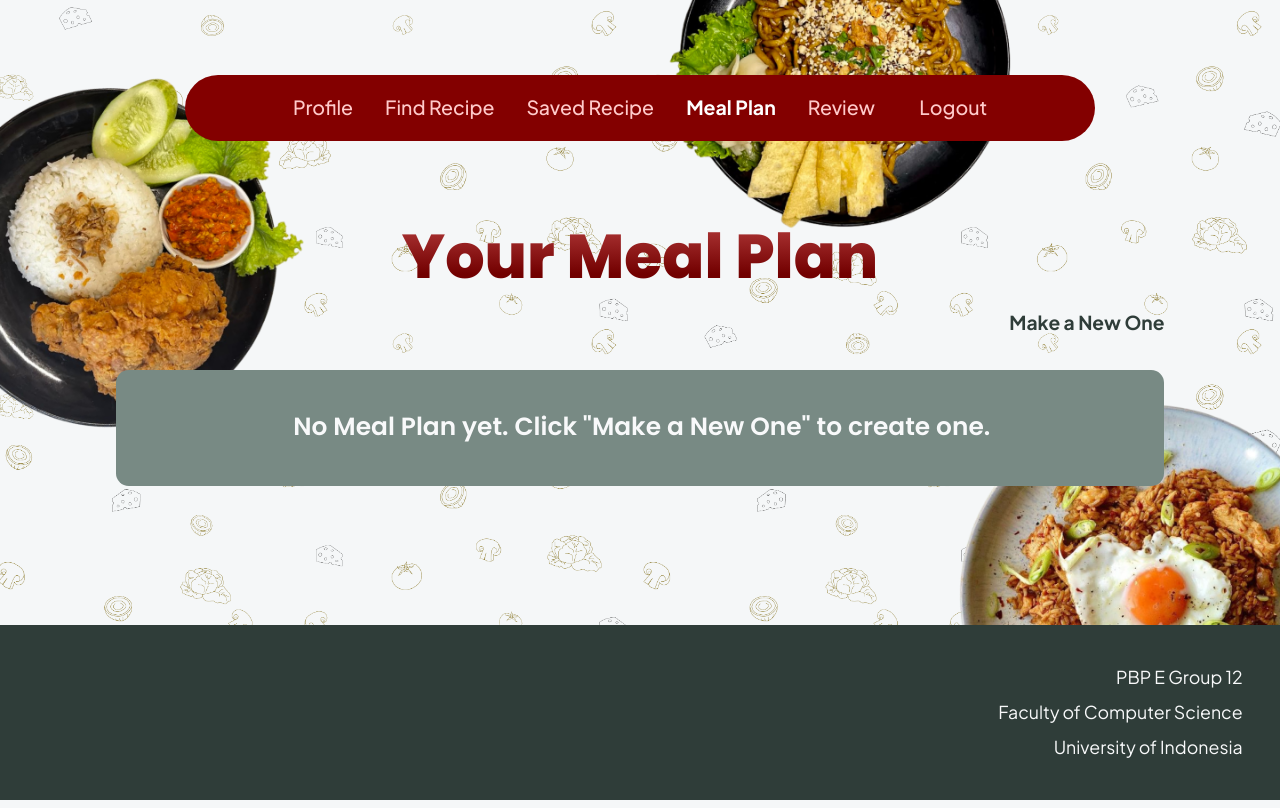
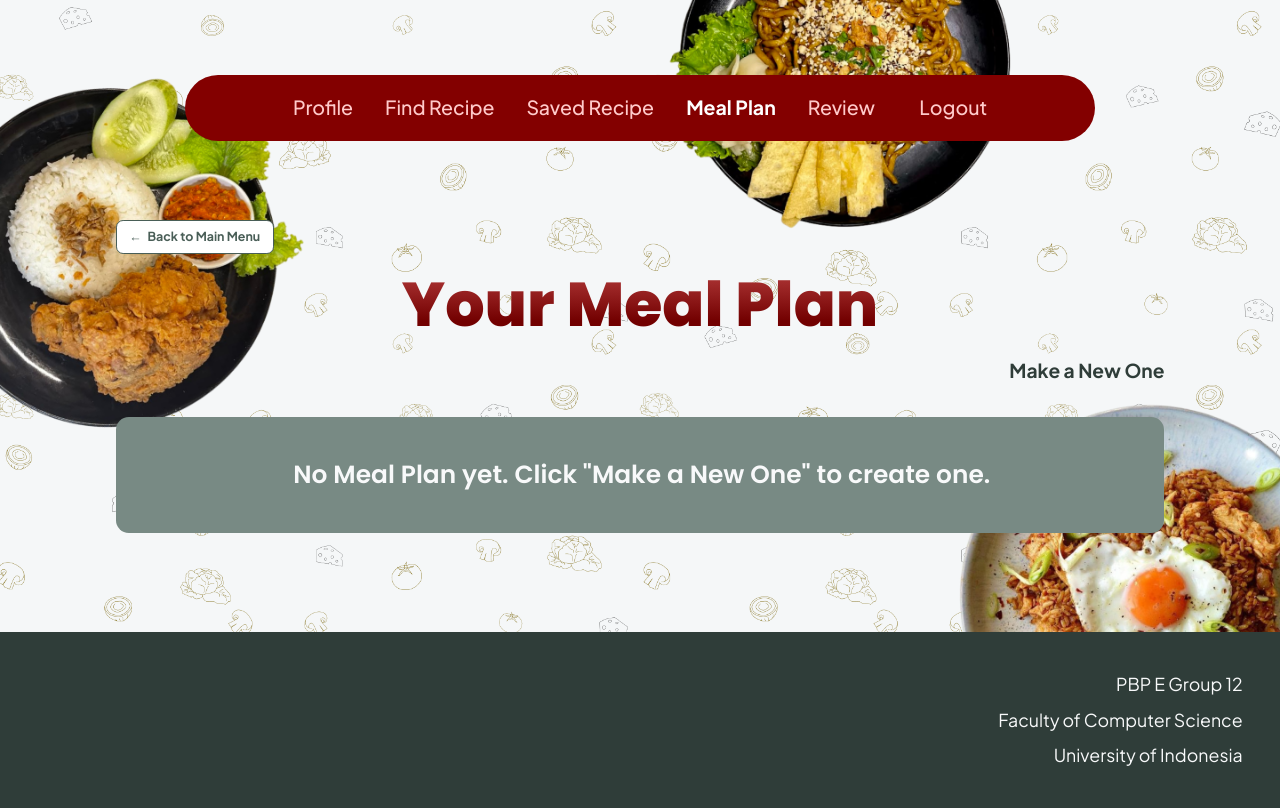
Before and after one commit to pbp-kelompok-e12/FillMyDish, a Django app: page /plan/ in a window 1280 px wide. Run offline with Django 5.2, Linux system fonts and the light colour scheme; the visitor is signed in with stand-in values (Sample User, id 1); data that the repository does not hold is empty; some libraries are stand-ins or nearby versions.

Commit message:
feat: add back navigation to meal plan pages

```diff
--- a/static/css/mealplan.css
+++ b/static/css/mealplan.css
@@ -13,6 +13,35 @@
   width: 73.75rem;
   max-width: calc(100vw - 2rem);
   margin: 11.5rem 0 7rem;
+}
+
+.mealplan-back-link {
+  display: inline-flex;
+  align-items: center;
+  align-self: flex-start;
+  gap: 0.4rem;
+  margin-bottom: 1rem;
+  padding: 0.55rem 0.9rem;
+  border: 1px solid #495e57;
+  border-radius: 0.5rem;
+  background: #fff;
+  color: #495e57;
+  font-family: "Plus Jakarta Sans", Helvetica, sans-serif;
+  font-size: 0.875rem;
+  font-weight: 600;
+  line-height: 1.25;
+  text-decoration: none;
+  transition: background-color 0.15s ease, color 0.15s ease;
+}
+
+.mealplan-back-link:hover {
+  background: #495e57;
+  color: #fff;
+}
+
+.mealplan-back-link:focus-visible {
+  outline: 3px solid #f4ce14 !important;
+  outline-offset: 3px;
 }
 
 .mealplan-header {
--- a/templates/mealplan.html
+++ b/templates/mealplan.html
@@ -3,6 +3,11 @@
 
 {% block content %}
     <main class="mealplan-page">
+        <a class="mealplan-back-link" href="{% url 'main:show_main' %}">
+            <span aria-hidden="true">←</span>
+            Back to Main Menu
+        </a>
+
         <header class="mealplan-header">
             <h1 class="mealplan-title">Your Meal Plan</h1>
             <a href="{% url 'mealplan:create_mealplan' %}" class="make-new-link">
```
Also changed, not shown: templates/mealplan_detail.html (+10 -0 lines).
